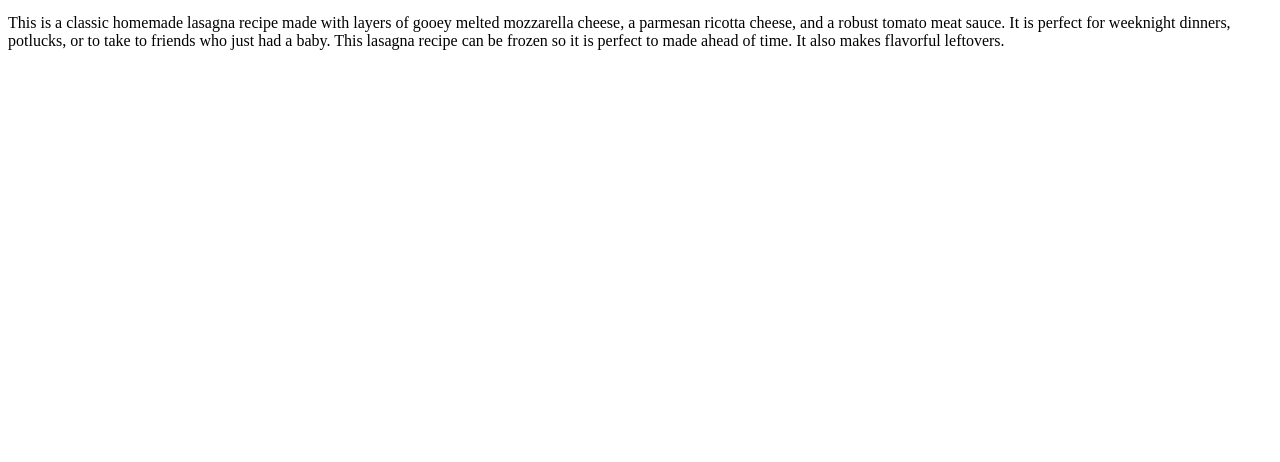
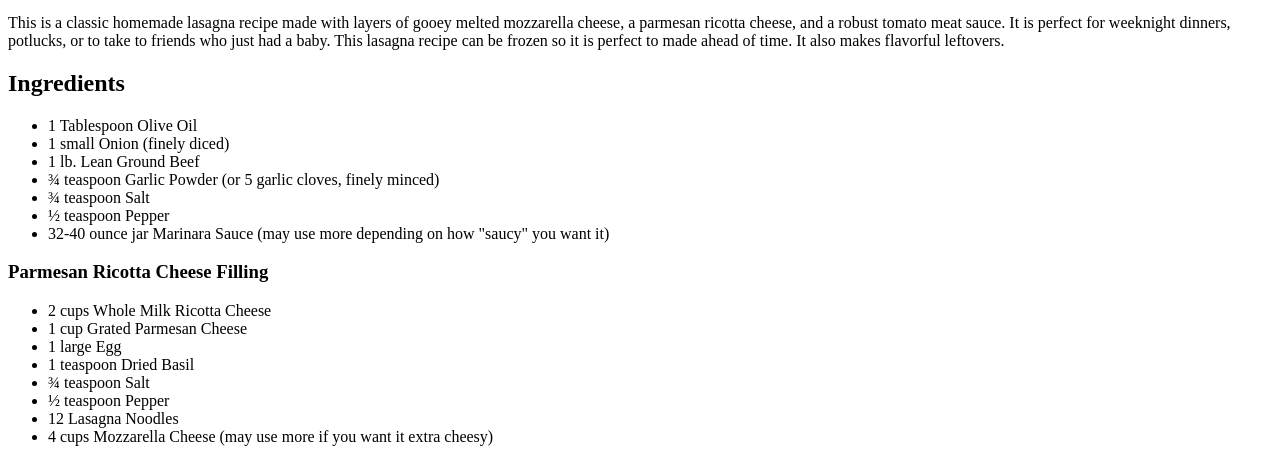
Before and after one commit to JustJ3n/odin-recipes, a plain HTML site: page recipes/lasagna.html in a window 1280 px wide. Shown: the part 386-848 px from the top of the page. Before the commit the page ends 800 px from the top, so only its background shows below. Drawn offline with Linux system fonts and the light colour scheme.

Commit message:
Added unordered list of the lasagna ingredients

```diff
--- a/recipes/lasagna.html
+++ b/recipes/lasagna.html
@@ -4,11 +4,32 @@
     <meta charset="UTF-8">
     <meta http-equiv="X-UA-Compatible" content="IE=edge">
     <meta name="viewport" content="width=device-width, initial-scale=1.0">
-    <title>Lasagna Recipe</title>
+    <title>Lasaggitna Recipe</title>
 </head>
 <body>
     <h1>Lasagna</h1>
     <img src="https://www.modernhoney.com/wp-content/uploads/2019/08/Classic-Lasagna-12-2048x1267.jpg" alt="Lasagna image">
     <p>This is a classic homemade lasagna recipe made with layers of gooey melted mozzarella cheese, a parmesan ricotta cheese, and a robust tomato meat sauce. It is perfect for weeknight dinners, potlucks, or to take to friends who just had a baby.  This lasagna recipe can be frozen so it is perfect to made ahead of time. It also makes flavorful leftovers.</p>
+    <h2>Ingredients</h2>
+    <ul>
+        <li>1 Tablespoon Olive Oil</li>
+        <li>1 small Onion (finely diced)</li>
+        <li>1 lb. Lean Ground Beef</li>
+        <li>¾ teaspoon Garlic Powder (or 5 garlic cloves, finely minced)</li>
+        <li>¾ teaspoon Salt</li>
+        <li>½ teaspoon Pepper</li>
+        <li>32-40 ounce jar Marinara Sauce (may use more depending on how "saucy" you want it)</li>
+    </ul>
+    <h3>Parmesan Ricotta Cheese Filling</h3>
+    <ul>
+        <li>2 cups Whole Milk Ricotta Cheese</li>
+        <li>1 cup Grated Parmesan Cheese</li>
+        <li>1 large Egg</li>
+        <li>1 teaspoon Dried Basil</li>
+        <li>¾ teaspoon Salt</li>
+        <li>½ teaspoon Pepper</li>
+        <li>12 Lasagna Noodles</li>
+        <li>4 cups Mozzarella Cheese (may use more if you want it extra cheesy)</li>
+    </ul>
 </body>
 </html>
```
